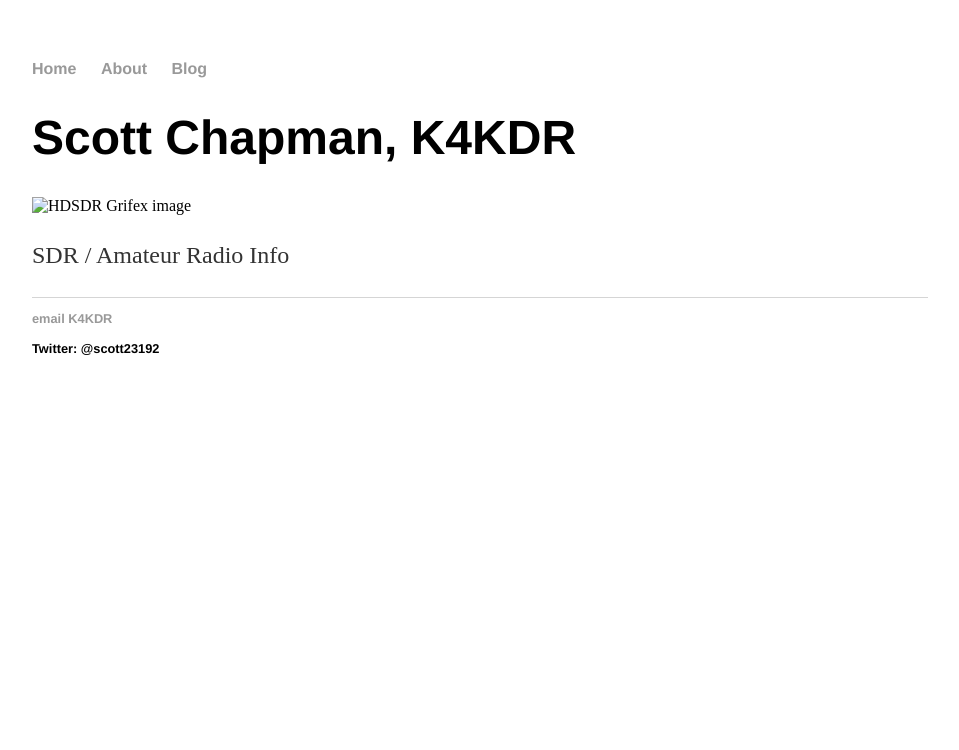
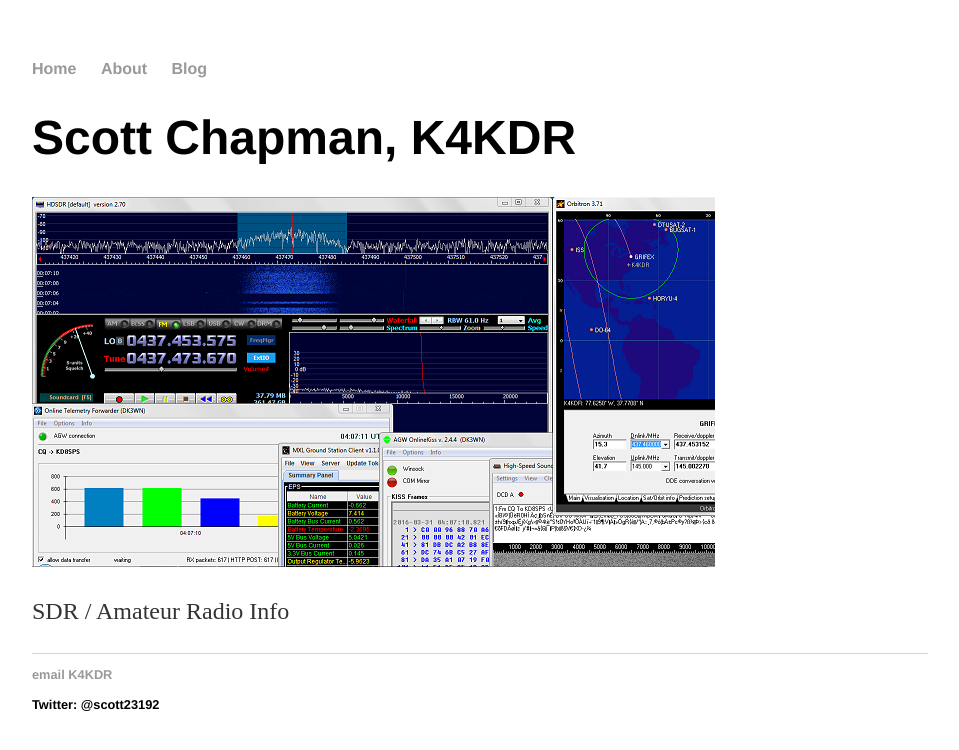
Before and after one commit to K4KDR/k4kdr.github.io, a Jekyll site: the page built from index.html, in a window 1280 px wide. Shown: the top 750 px of the page, without its empty margins (160-1119 px from the left). Built offline with Jekyll 4.4.1, drawn with Linux system fonts in a browser that asks for light colours.

Commit message:
Update index.html

```diff
--- a/index.html
+++ b/index.html
@@ -4,6 +4,6 @@ title: K4KDR
 ---
 <div class="blurb">
 	<h1>Scott Chapman,  K4KDR</h1>
-	<img src="/_images/2016-03-31--GRIFEX-screen2-50.png" alt="HDSDR Grifex image" style="width:683px;height:370px;">
+	<img src="/images/2016-03-31--GRIFEX-screen2-50.png" alt="HDSDR Grifex image" style="width:683px;height:370px;">
 	<p>SDR / Amateur Radio Info</p>
 </div><!-- /.blurb -->
```
